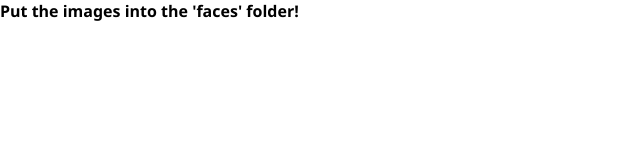
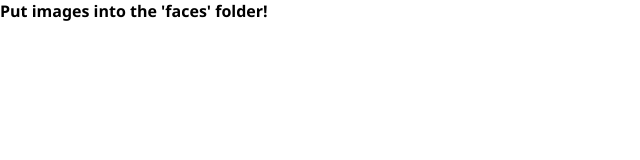
Before and after one commit to Sti2nd/custom-guess-who, a React (Create React App) app: page / in a window 1280 px wide. Shown: the top 160 px of the page, without its empty margins (0-640 px from the left). Built offline with nearby package versions, Linux system fonts and the light colour scheme.

Commit message:
mostly readme updates

```diff
--- a/src/App.js
+++ b/src/App.js
@@ -11,7 +11,7 @@ function App() {
 
   let message = null;
   if (images.length === 0) {
-    message = "Put the images into the 'faces' folder!"
+    message = "Put images into the 'faces' folder!"
   }
 
   return (
--- a/src/components/SecretCard.js
+++ b/src/components/SecretCard.js
@@ -17,8 +17,8 @@ function SecretCard(props) {
 }
 
 const StyledSecretCard = styled.div.attrs({className: "faceCard"})`
-  height: 70mm;
-  width: 35mm;
+  height: 77mm;
+  width: 45mm;
   margin: 0.5px;
 
   .imageContainer {
```
Also changed, not shown: 1 other file (tests, documents, lock files or other folders).
